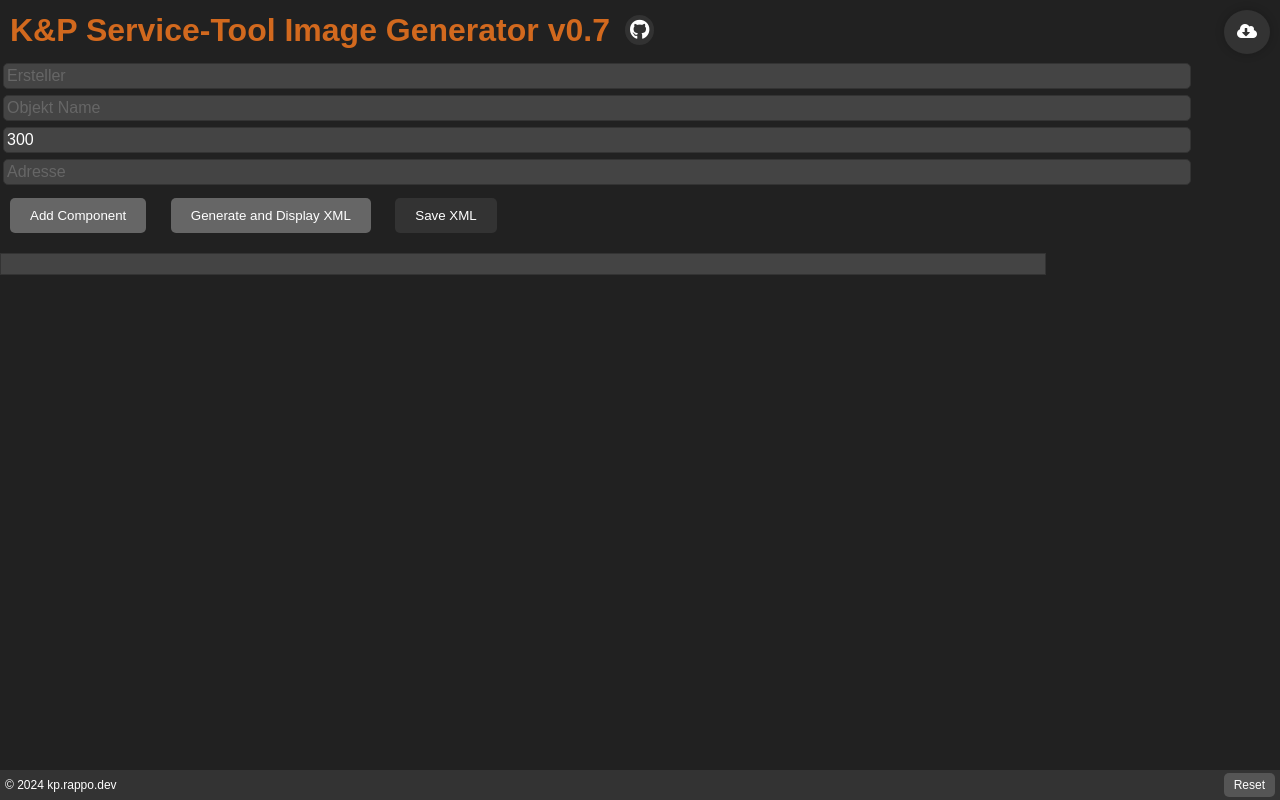
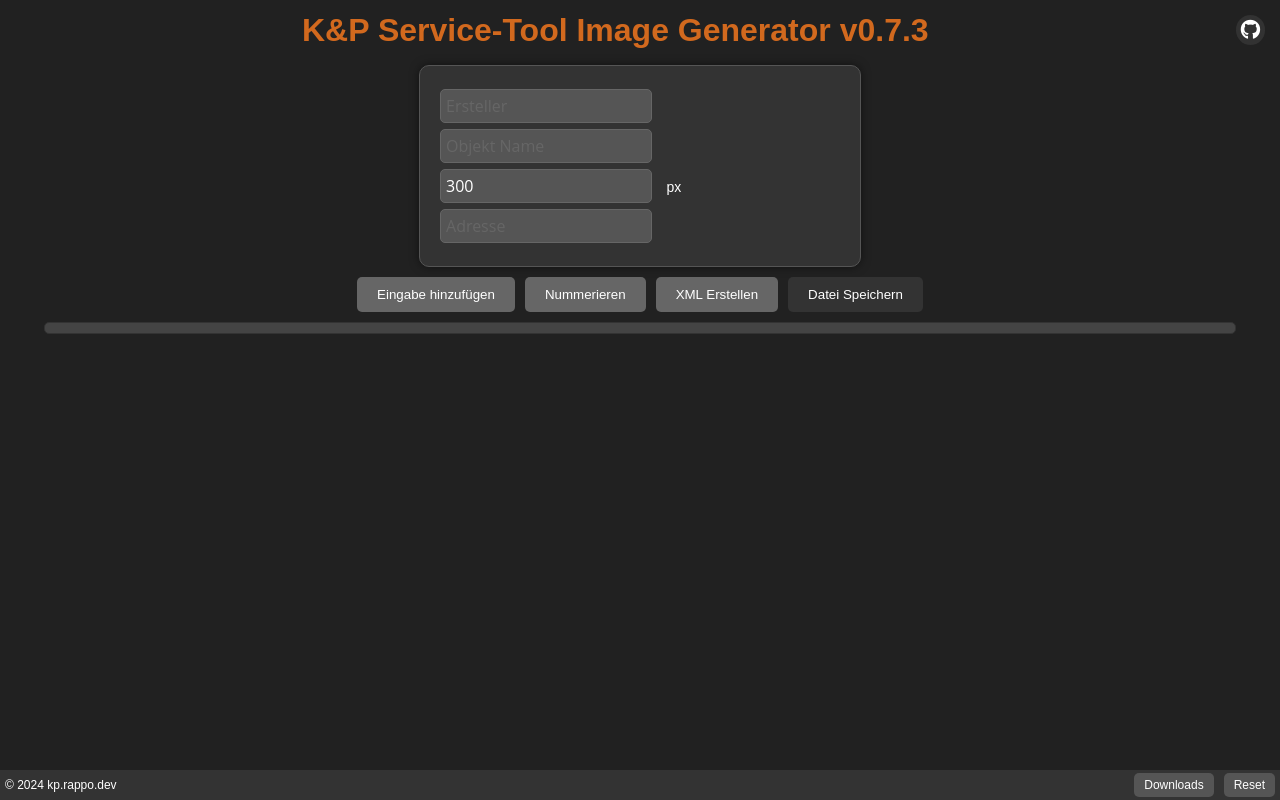
Before and after one commit to Wobi848/SiToolImageGenerator, a PHP site: page /src/generator/index.html in a window 1280 px wide. Run offline with PHP 8.4, Linux system fonts and the light colour scheme.

Commit message:
v0.7.3 Design Change

```diff
--- a/src/generator/index.html
+++ b/src/generator/index.html
@@ -22,14 +22,21 @@
     <header>
       <h1>K&P Service-Tool Image Generator <span id="version"></span></h1>
       <div>
-        <a href="https://github.com/Wobi848/SiToolImageGenerator" target="_blank" class="github-button">
-        <i class="fab fa-github fa-circle"></i>
-      </a>
+        <a
+          href="https://github.com/Wobi848/SiToolImageGenerator"
+          target="_blank"
+          class="github-button"
+          aria-label="A Link to Github Repository"
+        >
+          <i class="fab fa-github fa-circle" alt="Github-Logo"></i>
+        </a>
       </div>
     </header>
-    <a href="/files" class="download-button download-tooltip">
+    <!--
+    <a href="/downloads" class="download-button download-tooltip">
       <i class="fas fa-cloud-download-alt"></i>
     </a>
+    -->
     <form>
       <div>
         <input type="text" id="rat-input" placeholder="Ersteller" />
@@ -38,20 +45,35 @@
         <input type="text" id="imagename-input" placeholder="Objekt Name" />
       </div>
       <div>
-        <input type="text" id="width-input" value="300" placeholder="Width" min="300">
+        <input
+          type="number"
+          id="width-input"
+          value="300"
+          placeholder="Width"
+          min="300"
+        />
+        <span class="unit">px</span>
       </div>
       <div>
         <input type="text" id="address-0" placeholder="Adresse" />
       </div>
     </form>
-    <div>
+    <div class="button-container">
       <button
         type="button"
         class="button"
         id="add-Component"
         title="Add a new component to the XML file"
       >
-        Add Component
+        Eingabe hinzufügen
+      </button>
+      <button
+        type="button"
+        id="fill-addresses"
+        class="button"
+        title="Alle Adress Inputs werden mit Zahlen von 1 aufwärts ausgefüllt"
+      >
+        Nummerieren
       </button>
       <button
         type="button"
@@ -59,7 +81,7 @@
         id="generate-and-display-xml"
         title="Generate and display the XML file"
       >
-        Generate and Display XML
+        XML Erstellen
       </button>
       <button
         type="button"
@@ -68,15 +90,20 @@
         title="Save the XML file to your computer"
         disabled
       >
-        Save XML
+        Datei Speichern
       </button>
     </div>
     <pre id="xml-output"></pre>
     <footer class="footer">
       <p>&copy; 2024 kp.rappo.dev</p>
-      <button id="refresh-button" type="button" class="terms-button">
-        <a href="/">Reset</a>
-      </button>
+      <div class="footer-buttons">
+        <button id="downloads-button" type="button" class="terms-button">
+          <a href="/downloads">Downloads</a>
+        </button>
+        <button id="refresh-button" type="button" class="terms-button">
+          Reset
+        </button>
+      </div>
     </footer>
     <script src="/src/generator/script/script.js"></script>
   </body>
--- a/src/generator/script/script.js
+++ b/src/generator/script/script.js
@@ -11,23 +11,34 @@ const freeComponentVar = 153231;
 const freeComponentX = 0;
 const freeComponentY = 22;
 let freeComponentWidth = 300;
+const freeComponentWidthmin = 300;
 const freeComponentAddress = "tOff";
-const version = "0.7";
+const version = "0.7.3";
+const fillAddressesButton = document.getElementById("fill-addresses");
 const versionElement = document.getElementById("version");
 const widthInput = document.getElementById("width-input");
 const ratInput = document.getElementById("rat-input");
 const imageNameInput = document.getElementById("imagename-input");
 widthInput.addEventListener("input", () => {
     freeComponentWidth = parseInt(widthInput.value, 10);
+    if (freeComponentWidth <= 300)
+        freeComponentWidth = freeComponentWidthmin;
 });
 const addComponentButton = document.getElementById("add-Component");
+fillAddressesButton.addEventListener("click", () => {
+    const addressInputs = document.querySelectorAll('input[id^="address-"]');
+    addressInputs.forEach((input, index) => {
+        input.value = `${index + 1}`;
+    });
+});
 const generateAndDisplayXmlButton = document.getElementById("generate-and-display-xml");
 const saveXmlButton = document.getElementById("save-xml");
 const xmlOutput = document.getElementById("xml-output");
 function refreshPage() {
     location.reload();
 }
-(_a = document.getElementById("refresh-button")) === null || _a === void 0 ? void 0 : _a.addEventListener("click", refreshPage);
+(_a = document
+    .getElementById("refresh-button")) === null || _a === void 0 ? void 0 : _a.addEventListener("click", refreshPage);
 if (versionElement)
     versionElement.innerText = `v${version}`;
 console.log(`v${version} - Alle anregungen an t.rappo@kieback-peter.ch`);
@@ -185,12 +196,14 @@ keyStrokeEvent = {
     reset: "t",
     addButton: "a",
     removeButton: "y",
+    fillAddresses: "v",
 };
 // Update Tooltips
-document.getElementById('add-Component').title = `Add a new component to the XML file (Alt + ${keyStrokeEvent.addButton.toUpperCase()})`;
-document.getElementById('generate-and-display-xml').title = `Generate and display XML (Alt + ${keyStrokeEvent.generate.toUpperCase()})`;
-document.getElementById('save-xml').title = `Save XML (Alt + ${keyStrokeEvent.save.toUpperCase()})`;
-document.getElementById('refresh-button').title = `Refresh page (Alt + ${keyStrokeEvent.reset.toUpperCase()})`;
+document.getElementById("add-Component").title = `Neu Adressen-Eingabe erstellen. (Alt + ${keyStrokeEvent.addButton.toUpperCase()})`;
+document.getElementById("generate-and-display-xml").title = `XML Erstellen und Anzeigen. (Alt + ${keyStrokeEvent.generate.toUpperCase()})`;
+document.getElementById("save-xml").title = `XML Datei speichern. (Alt + ${keyStrokeEvent.save.toUpperCase()})`;
+document.getElementById("refresh-button").title = `Zurücksetzen der Seite. (Alt + ${keyStrokeEvent.reset.toUpperCase()})`;
+document.getElementById("fill-addresses").title = `Alle Adress-Eingaben werden mit Zahlen von 1 aufwärts ausgefüllt. (Alt + ${keyStrokeEvent.fillAddresses.toUpperCase()})`;
 document.addEventListener("keydown", (event) => {
     if (event.altKey) {
         switch (event.key) {
@@ -215,6 +228,9 @@ document.addEventListener("keydown", (event) => {
             case keyStrokeEvent.reset:
                 refreshPage();
                 break;
+            case keyStrokeEvent.fillAddresses:
+                fillAddressesButton.click();
+                break;
         }
     }
 });
--- a/src/generator/style/buttons.css
+++ b/src/generator/style/buttons.css
@@ -6,8 +6,14 @@
   border-radius: 5px;
   color: #fff; /* White text */
   cursor: pointer;
-    margin: 10px;
+  margin: 5px;
   padding: 10px 20px;
+}
+
+.button-container {
+  text-align: center;
+  display: flex;
+  justify-content: center;
 }
 
 .button:disabled {
@@ -74,25 +80,6 @@
   background-color: #800; /* Darker red background on hover */
 }
 
-  .terms-button {
-    background-color: #555; /* dark gray background */
-    border: none;
-    border-radius: 5px;
-    cursor: pointer;
-    font-size: 12px; /* reduced font size */
-    margin-right: 10px; /* reduced margin */
-    padding: 5px 10px;
-  }
-
-  .terms-button a {
-    color: #fff;
-    text-decoration: none;
-  }
-
-  .terms-button:hover {
-    background-color: #666; /* darker gray background on hover */
-  }
-
 .theme-button {
   background-color: #fff; /* White background */
   border: none;
--- a/src/generator/style/components.css
+++ b/src/generator/style/components.css
@@ -1,3 +1,19 @@
+/* Forms */
+
+form > div {
+  margin-bottom: 0px;
+}
+
+form > div > input[type="text"] {
+  max-width: 50%;
+  width: calc(100% - 100px);
+}
+
+form > div > input[type="number"] {
+  max-width: 50%;
+  width: calc(100% - 130px);
+}
+
 /* Input Styles */
 
 input[type="text"] {
@@ -22,23 +38,61 @@ input[type="text"]::placeholder {
   color: #666;
 }
 
-input[type="text"]:invalid {
-  border-color: #900;
-  box-shadow: 0 0 10px rgba(255, 0, 0, 0.5);
-}
-
 input[type="text"] + input[type="text"] {
   margin-left: 20px;
 }
 
-input[required]:invalid {
-  border: 1px solid chocolate;
-  box-shadow: 0 0 5px rgba(255, 0, 0, 0.5);
+input[type="number"] {
+  padding: 3px;
+  margin: 3px;
+  border: 1px solid #333;
+  border-radius: 5px;
+  width: 200px;
+  font-size: 16px;
+  font-family: Arial, sans-serif;
+  background-color: #444;
+  color: #fff;
 }
 
-input[type="number"] {
-  -moz-appearance: textfield;
-  appearance: textfield;
+.unit {
+  color: #fff; /* or any other white shade you prefer */
+}
+
+/* center shit */
+form {
+  display: flex;
+  flex-direction: column;
+  margin: 5px auto;
+  max-width: 400px;
+  padding: 20px;
+  background-color: #333;
+  border: 1px solid #555;
+  border-radius: 10px;
+  box-shadow: 0 0 10px rgba(0, 0, 0, 0.5);
+}
+
+input[type="text"], input[type="number"] {
+  width: 100%;
+  max-width: 300px;
+  padding: 5px;
+  margin: 3px 0;
+  border: 1px solid #666;
+  border-radius: 5px;
+  font-size: 16px;
+  font-family: Open Sans, sans-serif;
+  background-color: #555;
+  color: #fff;
+}
+
+input[type="text"]:focus, input[type="number"]:focus {
+  border-color: #777;
+  box-shadow: 0 0 10px rgba(0, 0, 0, 0.5);
+}
+
+.unit {
+  color: #fff;
+  font-size: 14px;
+  margin-left: 10px;
 }
 
 /* Miscellaneous */
@@ -46,26 +100,20 @@ input[type="number"] {
 #xml-output {
   white-space: pre;
   font-family: monospace;
-  padding: 10px;
+
+  display: block;
+  margin: 0 auto;
+
   border: 1px solid #333;
   background-color: #444;
+  border-radius: 5px;
   color: #fff;
   overflow-y: auto;
   overflow-x: auto;
-  margin-top: 10px;
+  margin-top: 5px;
   max-height: 90vh;
-  max-width: 80vw; /* added max-width */
-}
-
-/* Forms */
-
-form > div {
-  margin-bottom: 0px;
-}
-
-form > div > input[type="text"] {
-  min-width: 50%;
-  width: calc(100% - 100px);
+  max-width: calc(100% - 100px);
+  padding: 5px;
 }
 
 /* Tooltips */
--- a/src/global-styles/base.css
+++ b/src/global-styles/base.css
@@ -2,7 +2,7 @@
 body {
   margin: 0;
   padding: 0;
-  padding-bottom: 20px;
+  padding-bottom: 25px;
   font-family: Arial, sans-serif;
   background-color: #212121;
   transition: background-color 0.5s;
@@ -16,7 +16,7 @@ body {
 
 ::-webkit-scrollbar-thumb {
   background-color: #666;
-  border-radius: 10px;
+  border-radius: 0px 5px 5px 0px;
 }
 
 ::-webkit-scrollbar-thumb:hover {
@@ -25,7 +25,7 @@ body {
 
 ::-webkit-scrollbar-track {
   background-color: #333;
-  border-radius: 0;
+  border-radius: 0px 5px 5px 0px;
 }
 
 .header-wrapper {
@@ -45,7 +45,8 @@ header {
 
 h1 {
   color: chocolate;
-  margin: 0;
+  margin: 0 auto; /* Add this line */
+  text-align: center;
 }
 
 .footer {
@@ -80,3 +81,31 @@ h1 {
 .copyright a {
   margin-left: 5px;
 }
+
+.terms-button {
+  background-color: #555; /* dark gray background */
+  border: none;
+  border-radius: 5px;
+  cursor: pointer;
+  font-size: 12px; /* reduced font size */
+  margin-right: 10px; /* reduced margin */
+  padding: 5px 10px;
+  color: #fff;
+  text-decoration: none;
+}
+
+.terms-button a {
+  color: #fff;
+  text-decoration: none;
+}
+
+.terms-button:hover {
+  background-color: #666; /* darker gray background on hover */
+}
+
+.footer-buttons {
+  display: flex;
+  justify-content: flex-end;
+  align-items: center;
+  margin-left: auto;
+}
```
Also changed, not shown: src/download/index.html (+10 -5 lines), src/download/style/styles.css (+0 -41 lines), src/generator/script/script.ts (+36 -6 lines), README.md. Lines whose indentation alone changed are shown as unchanged.
